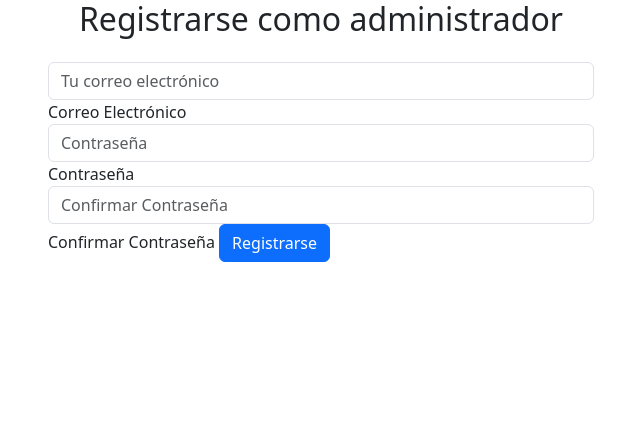
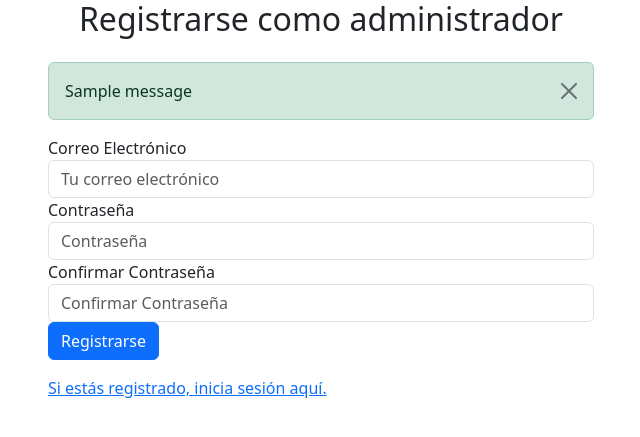
Before and after one commit to j4susrv/proyecto1, a Flask app: page /AdministradoresLosRockstarsregistro in a window 1280 px wide. Shown: the top 437 px of the page, without its empty margins (319-959 px from the left). Run offline with Flask 3, Linux system fonts and the light colour scheme; tables that the repository leaves empty hold one stand-in row (values such as "Sample post"); one stand-in notice (Sample message) is shown.

Commit message:
Inicio de sesion arreglado

```diff
--- a/app.py
+++ b/app.py
@@ -19,7 +19,7 @@ login_manager.login_view = "login_admin"  # Página de login cuando el usuario n
 Migrate(app, db)
 
 # Importar los formularios y modelos
-from forms import FormularioRegistro, FormularioRegistroLoginAdministrador
+from forms import FormularioRegistro, FormularioLoginAdministrador, FormularioRegistroAdministrador
 from controlers import ControladorAdministrador
 from models import Usuario, Administrador
 
@@ -37,55 +37,74 @@ def load_user(user_id):
 #Login para Administradores que esta fallando!!
 @app.route('/AdministradoresLosRockstarslogin', methods=['GET', 'POST'])
 def login_admin():
-    form_acceso = FormularioRegistroLoginAdministrador()
+    form_acceso = FormularioLoginAdministrador()
+
     if form_acceso.validate_on_submit():
         correo = form_acceso.correo.data
         contraseña = form_acceso.contraseña.data
 
-        admin = Administrador.obtener_por_correo(form_acceso.correo.data, correo)
+        # Obtener el administrador por correo
+        admin = Administrador.obtener_por_correo(correo)
+
         if admin:
+            # Verificar si la contraseña es correcta
             if admin.chequeo_clave(contraseña):
-                return redirect("/")
+                login_user(admin)  # Usar Flask-Login para iniciar sesión
+                flash("Inicio de sesión exitoso", category="success")
+                return redirect("/")  # Redirigir a la página principal o página de inicio de sesión
             else:
-                print("Contraseña incorrecta")
-                return redirect("/")
+                flash("Contraseña incorrecta", category="danger")
         else:
-            print("Usuario no encontrado")
-            return redirect("/")
+            flash("Usuario no encontrado", category="danger")
+
+    # Renderizar la página de login con el formulario y los posibles errores
     return render_template("sesion_admin.html", form_acceso=form_acceso)
+
+
 
 #Registro de administradores funcional. Guarda en la base de datos
 @app.route('/AdministradoresLosRockstarsregistro', methods=['GET', 'POST'])
 def registro_admin():
     if not current_user.is_anonymous:
-        return render_template("index.html")
-    form = FormularioRegistroLoginAdministrador()  # Inicializa el formulario
-    if request.method == 'POST':  # Si el método es POST, validamos el formulario
-        if form.validate_on_submit():
-            print("Formulario válido")
-            flash("Formulario válido")
+        return redirect("/")  # Redirigir al inicio si el usuario ya está autenticado
 
-            correo = form.correo.data
-            contraseña = form.contraseña.data
-            confirmar_contraseña=form.confirmar_contraseña.data
+    form = FormularioRegistroAdministrador()
 
-            admin = Administrador().obtener_por_correo(correo)
+    if form.validate_on_submit():
+        correo = form.correo.data
+        contraseña = form.contraseña.data
+        confirmar_contraseña = form.confirmar_contraseña.data
 
-            if admin is not None:
-                error = f"El correo {correo} ya se encuentra registrado"
-                print(error)
-                flash(error)
-                return render_template("registrarse_admin.html ", form_registro = form)
+        # Verificar si las contraseñas coinciden
+        if contraseña != confirmar_contraseña:
+            flash("Las contraseñas no coinciden", "danger")
+            return render_template("registrarse_admin.html", form_registro=form)
 
-            ControladorAdministrador().crear_usuario( correo, contraseña,confirmar_contraseña)
-            flash(f'Registro exitoso para el usuario {correo}')
-            return redirect("/AdministradoresLosRockstarslogin")
-        else:
-            print("Formulario inválido")
-            flash("Formulario inválido")
+        # Verificar si el correo ya está registrado
+        admin = Administrador().obtener_por_correo(correo)
+        if admin is not None:
+            flash(f"El correo {correo} ya se encuentra registrado.", "danger")
+            return render_template("registrarse_admin.html", form_registro=form)
 
-    # Cuando accedemos a /register con GET o si hay un error de validación
-    return render_template('registrarse_admin.html', form_registro = form)
+        # Crear el usuario
+        ControladorAdministrador().crear_usuario(correo, contraseña)
+        flash(f"Registro exitoso para el usuario {correo}", "success")
+        return redirect("/AdministradoresLosRockstarslogin")
+
+    # Renderizar el formulario con errores si los hay
+    return render_template('registrarse_admin.html', form_registro=form)
+
+
+@app.route('/logout', methods=['GET', 'POST'])
+@login_required  # Asegura que el usuario esté logueado
+def logout_admin():
+    if current_user.es_admin():  # Solo permite cerrar sesión si el usuario es un administrador
+        logout_user()  # Cierra la sesión
+        flash("Has cerrado sesión exitosamente.", category="success")
+        return redirect("/")
+    else:
+        flash("Acción no permitida. No eres un administrador.", category="danger")
+        return redirect("/")  # Redirige al inicio o a alguna página de error
 
 
 
--- a/forms.py
+++ b/forms.py
@@ -1,6 +1,6 @@
 from flask_wtf import FlaskForm
 from wtforms import StringField, SubmitField, PasswordField, EmailField, TextAreaField, IntegerField, DateField
-from wtforms.validators import DataRequired, Email, Length, EqualTo
+from wtforms.validators import DataRequired, Email, Length, EqualTo, InputRequired
 class FormularioRegistro(FlaskForm):
     nombre_apellido     = StringField('nombre_apellido', validators=[DataRequired(), Length(min=3, max=50)])
     rut_pasaporte       = StringField('rut',validators=[DataRequired()])
@@ -11,8 +11,13 @@ class FormularioRegistro(FlaskForm):
     Submit              = SubmitField('Registrarme')
 
 
-class FormularioRegistroLoginAdministrador(FlaskForm):
-    correo = EmailField("Correo", validators=[DataRequired(), Email()])
-    contraseña = PasswordField("Contraseña", validators=[DataRequired(), Length(min=6, max=20), EqualTo('confirmar_contraseña', message="Las contraseñas no coinciden.")])
-    confirmar_contraseña = PasswordField("Confirmar Contraseña", validators=[DataRequired()])
-    submit = SubmitField("Registrarse")
+class FormularioLoginAdministrador(FlaskForm):
+    correo = StringField('Correo', validators=[DataRequired(message="El correo es obligatorio."),Email(message="Ingresa un correo válido.")])
+    contraseña = PasswordField('Contraseña', validators=[DataRequired(message="La contraseña es obligatoria."),Length(min=6, message="La contraseña debe tener al menos 6 caracteres.")])
+    submit = SubmitField('Iniciar Sesion')
+
+class FormularioRegistroAdministrador(FlaskForm):
+    correo = StringField('Correo Electrónico', validators=[InputRequired(), Email()])
+    contraseña = PasswordField('Contraseña', validators=[InputRequired()])
+    confirmar_contraseña = PasswordField('Confirmar Contraseña', validators=[DataRequired(message="La confirmación de la contraseña es obligatoria."),EqualTo('contraseña', message="Las contraseñas no coinciden.")])
+    Submit = SubmitField("Registrarme")
--- a/templates/base_template.html
+++ b/templates/base_template.html
@@ -54,6 +54,11 @@
         });
     </script>
     <button>Holaa</button>
+    {% if current_user.is_authenticated and current_user.es_admin() %}
+        <!-- Mostrar solo si el usuario está autenticado y es un administrador -->
+        <a href="{{ url_for('logout_admin') }}" class="btn btn-danger">Cerrar sesión</a>
+    {% endif %}
+
     {% endblock %}
 </body>
 </html>
--- a/templates/registrarse_admin.html
+++ b/templates/registrarse_admin.html
@@ -1,24 +1,79 @@
-{% extends "base_template.html"%}
+{% extends "base_template.html" %}
+
 {% block titulo %}
 REGISTRO ADMINISTRADORES
-{% endblock%}
+{% endblock %}
 
-{% block content%}
+{% block content %}
 <div class="container">
     <div class="row">
         <div class="col-md-6 offset-md-3">
             <h2 class="text-center mb-4">Registrarse como administrador</h2>
+
+            <!-- Bloque para mostrar mensajes flash -->
+            {% with messages = get_flashed_messages(with_categories=True) %}
+                {% if messages %}
+                    {% for category, message in messages %}
+                        <div class="alert alert-{{ category }} alert-dismissible fade show" role="alert">
+                            {{ message }}
+                            <button type="button" class="btn-close" data-bs-dismiss="alert" aria-label="Close"></button>
+                        </div>
+                    {% endfor %}
+                {% endif %}
+            {% endwith %}
+
+            <!-- Formulario de registro -->
             <form method="POST">
                 {{ form_registro.hidden_tag() }}
-                {{ form_registro.correo(class="form-control", placeholder="Tu correo electrónico") }}
-                <label for="correo">Correo Electrónico</label>
-                {{ form_registro.contraseña(class="form-control", placeholder="Contraseña") }}
-                <label for="contraseña">Contraseña</label>
-                {{ form_registro.confirmar_contraseña(class="form-control", placeholder="Confirmar Contraseña") }}
-                <label for="confirmar_contraseña">Confirmar Contraseña</label>
+
+                <!-- Campo de correo -->
+                <div class="form-group">
+                    <label for="correo">Correo Electrónico</label>
+                    {{ form_registro.correo(class="form-control", id="correo", placeholder="Tu correo electrónico") }}
+                    {% if form_registro.correo.errors %}
+                        <small class="text-danger">
+                            {% for error in form_registro.correo.errors %}
+                                {{ error }}
+                            {% endfor %}
+                        </small>
+                    {% endif %}
+                </div>
+
+                <!-- Campo de contraseña -->
+                <div class="form-group">
+                    <label for="contraseña">Contraseña</label>
+                    {{ form_registro.contraseña(class="form-control", id="contraseña", placeholder="Contraseña") }}
+                    {% if form_registro.contraseña.errors %}
+                        <small class="text-danger">
+                            {% for error in form_registro.contraseña.errors %}
+                                {{ error }}
+                            {% endfor %}
+                        </small>
+                    {% endif %}
+                </div>
+
+                <!-- Campo de confirmación de contraseña -->
+                <div class="form-group">
+                    <label for="confirmar_contraseña">Confirmar Contraseña</label>
+                    {{ form_registro.confirmar_contraseña(class="form-control", id="confirmar_contraseña", placeholder="Confirmar Contraseña") }}
+                    {% if form_registro.confirmar_contraseña.errors %}
+                        <small class="text-danger">
+                            {% for error in form_registro.confirmar_contraseña.errors %}
+                                {{ error }}
+                            {% endfor %}
+                        </small>
+                    {% endif %}
+                </div>
+
+                <!-- Botón de envío -->
                 <button type="submit" class="btn btn-primary btn-block">Registrarse</button>
+
+                <!-- Enlace para los usuarios ya registrados -->
+                <div class="mt-3">
+                    <a href="/AdministradoresLosRockstarslogin">Si estás registrado, inicia sesión aquí.</a>
+                </div>
             </form>
         </div>
     </div>
 </div>
-{% endblock%}
+{% endblock %}
```
Also changed, not shown: controlers.py (+4 -5 lines), models.py (+5 -3 lines), templates/sesion_admin.html (+42 -4 lines).
